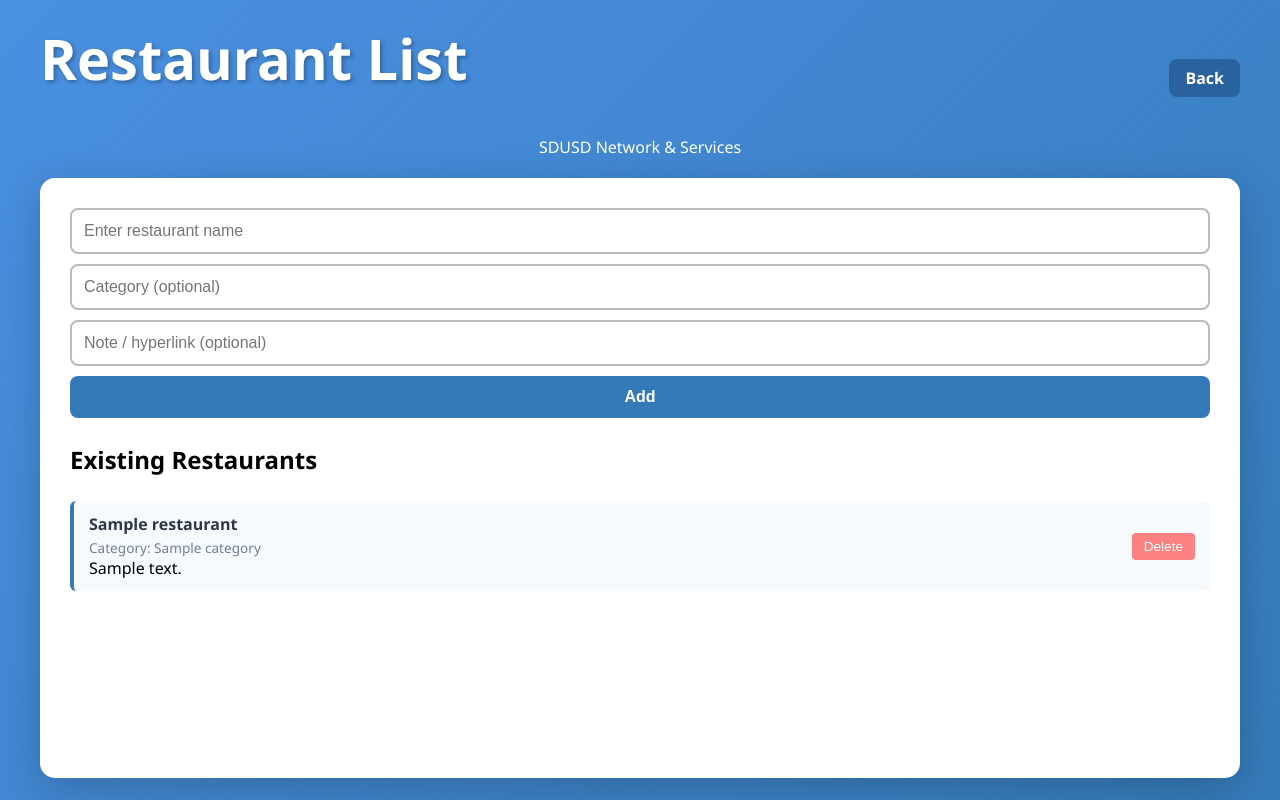
After one commit to skywolfz/22.Lunch_Roulette, a Flask app: page /admin in a window 1280 px wide. The commit adds this page. Run offline with Flask 3, Linux system fonts and the light colour scheme; tables that the repository leaves empty hold one stand-in row (values such as "Sample post").

Commit message:
Add admin page, blue theme, roulette animation, note field

```diff
--- a/app/models.py
+++ b/app/models.py
@@ -14,10 +14,13 @@ class Restaurant(db.Model):
     id = db.Column(db.Integer, primary_key=True)
     name = db.Column(db.String(150), nullable=False)
     category_id = db.Column(db.Integer, db.ForeignKey('category.id'), nullable=False)
+    note = db.Column(db.Text, nullable=True)  # optional note / hyperlink
 
     def to_dict(self):
         return {
             'id': self.id,
             'name': self.name,
-            'category': self.category.name if self.category else 'unknown'
+            'category': self.category.name if self.category else 'unknown',
+            'category_id': self.category_id,
+            'note': self.note
         }
--- a/app/routes.py
+++ b/app/routes.py
@@ -8,6 +8,11 @@ main_bp = Blueprint('main', __name__)
 @main_bp.route('/')
 def index():
     return render_template('index.html')
+
+@main_bp.route('/admin')
+def admin():
+    """Restaurant administration page"""
+    return render_template('admin.html')
 
 @main_bp.route('/api/categories', methods=['GET'])
 def get_categories():
@@ -27,6 +32,7 @@ def add_restaurant():
     data = request.json
     name = data.get('name', '').strip()
     category_name = data.get('category', '').strip() or 'unknown'
+    note = data.get('note', '').strip() or None
 
     if not name:
         return jsonify({'error': 'Restaurant name is required'}), 400
@@ -39,7 +45,7 @@ def add_restaurant():
         db.session.flush()
 
     # Add restaurant
-    restaurant = Restaurant(name=name, category_id=category.id)
+    restaurant = Restaurant(name=name, category_id=category.id, note=note)
     db.session.add(restaurant)
     db.session.commit()
 
@@ -51,13 +57,13 @@ def spin():
     data = request.json
     selected_category_ids = data.get('category_ids', [])
 
+    # if no categories explicitly selected, treat as all
     if not selected_category_ids:
-        return jsonify({'error': 'No categories selected'}), 400
-
-    # Get restaurants from selected categories
-    restaurants = Restaurant.query.filter(
-        Restaurant.category_id.in_(selected_category_ids)
-    ).all()
+        restaurants = Restaurant.query.all()
+    else:
+        restaurants = Restaurant.query.filter(
+            Restaurant.category_id.in_(selected_category_ids)
+        ).all()
 
     if not restaurants:
         return jsonify({'error': 'No restaurants in selected categories'}), 404
--- /dev/null
+++ b/app/static/admin.js
@@ -0,0 +1,121 @@
+document.addEventListener('DOMContentLoaded', function() {
+    const restaurantInput = document.getElementById('restaurantInput');
+    const categoryInput = document.getElementById('categoryInput');
+    const noteInput = document.getElementById('noteInput');
+    const addBtn = document.getElementById('addBtn');
+    const restaurantsList = document.getElementById('restaurantsList');
+
+    loadRestaurants();
+
+    addBtn.addEventListener('click', addRestaurant);
+    restaurantInput.addEventListener('keypress', (e) => {
+        if (e.key === 'Enter') addRestaurant();
+    });
+    categoryInput.addEventListener('keypress', (e) => {
+        if (e.key === 'Enter') addRestaurant();
+    });
+    noteInput.addEventListener('keypress', (e) => {
+        if (e.key === 'Enter') addRestaurant();
+    });
+
+    async function loadRestaurants() {
+        try {
+            const response = await fetch('/api/restaurants');
+            const restaurants = await response.json();
+            renderRestaurants(restaurants);
+        } catch (error) {
+            console.error('Error loading restaurants:', error);
+        }
+    }
+
+    function renderRestaurants(restaurants) {
+        restaurantsList.innerHTML = '';
+        if (restaurants.length === 0) {
+            const li = document.createElement('li');
+            li.textContent = 'No restaurants added yet';
+            li.style.color = '#a0aec0';
+            restaurantsList.appendChild(li);
+            return;
+        }
+
+        restaurants.forEach(restaurant => {
+            const li = document.createElement('li');
+            li.className = 'restaurant-item';
+
+            const info = document.createElement('div');
+            info.className = 'restaurant-info';
+
+            const name = document.createElement('div');
+            name.className = 'restaurant-name';
+            name.textContent = restaurant.name;
+
+            const catSpan = document.createElement('div');
+            catSpan.className = 'restaurant-category';
+            catSpan.textContent = `Category: ${restaurant.category}`;
+
+            const noteSpan = document.createElement('div');
+            noteSpan.className = 'restaurant-note';
+            if (restaurant.note) {
+                // if note looks like url, make anchor
+                if (/^https?:\/\//.test(restaurant.note)) {
+                    noteSpan.innerHTML = `<a href="${restaurant.note}" target="_blank">${restaurant.note}</a>`;
+                } else {
+                    noteSpan.textContent = restaurant.note;
+                }
+            }
+
+            info.appendChild(name);
+            info.appendChild(catSpan);
+            info.appendChild(noteSpan);
+
+            const deleteBtn = document.createElement('button');
+            deleteBtn.className = 'restaurant-delete';
+            deleteBtn.textContent = 'Delete';
+            deleteBtn.addEventListener('click', () => deleteRestaurant(restaurant.id));
+
+            li.appendChild(info);
+            li.appendChild(deleteBtn);
+            restaurantsList.appendChild(li);
+        });
+    }
+
+    async function addRestaurant() {
+        const name = restaurantInput.value.trim();
+        const category = categoryInput.value.trim();
+        const note = noteInput.value.trim();
+        if (!name) {
+            alert('Please enter a restaurant name');
+            return;
+        }
+        try {
+            const response = await fetch('/api/restaurants', {
+                method: 'POST',
+                headers: {
+                    'Content-Type': 'application/json'
+                },
+                body: JSON.stringify({ name, category: category || 'unknown', note })
+            });
+            if (response.ok) {
+                restaurantInput.value = '';
+                categoryInput.value = '';
+                noteInput.value = '';
+                restaurantInput.focus();
+                loadRestaurants();
+            } else {
+                alert('Error adding restaurant');
+            }
+        } catch (error) {
+            console.error('Error adding restaurant:', error);
+        }
+    }
+
+    async function deleteRestaurant(id) {
+        if (!confirm('Delete this restaurant?')) return;
+        try {
+            const resp = await fetch(`/api/restaurants/${id}`, { method: 'DELETE' });
+            if (resp.ok) loadRestaurants();
+        } catch (e) {
+            console.error('delete error', e);
+        }
+    }
+});
--- a/app/static/style.css
+++ b/app/static/style.css
@@ -6,10 +6,38 @@
 
 body {
     font-family: 'Segoe UI', Tahoma, Geneva, Verdana, sans-serif;
-    background: linear-gradient(135deg, #667eea 0%, #764ba2 100%);
+    background: linear-gradient(135deg, #4a90e2 0%, #357ab8 100%);
     min-height: 100vh;
     padding: 20px;
 }
+
+.header-row {
+    display: flex;
+    justify-content: space-between;
+    align-items: center;
+}
+
+.admin-link {
+    color: white;
+    background-color: #2a62a0;
+    padding: 8px 16px;
+    border-radius: 8px;
+    text-decoration: none;
+    font-weight: bold;
+    transition: background-color 0.3s;
+}
+
+.admin-link:hover {
+    background-color: #224f88;
+}
+
+.subtitle {
+    text-align: center;
+    color: white;
+    font-size: 1rem;
+    margin-bottom: 20px;
+}
+
 
 .container {
     max-width: 1200px;
@@ -49,11 +77,12 @@ body {
 
 input[type="text"] {
     padding: 12px;
-    border: 2px solid #ddd;
+    border: 2px solid #bbb;
     border-radius: 8px;
     font-size: 1rem;
     transition: border-color 0.3s;
 }
+
 
 input[type="text"]:focus {
     outline: none;
@@ -62,7 +91,7 @@ input[type="text"]:focus {
 
 .btn-add {
     padding: 12px 24px;
-    background-color: #667eea;
+    background-color: #357ab8;
     color: white;
     border: none;
     border-radius: 8px;
@@ -73,11 +102,11 @@ input[type="text"]:focus {
 }
 
 .btn-add:hover {
-    background-color: #5568d3;
+    background-color: #2a5d99;
 }
 
 .categories-section {
-    border: 2px solid #eee;
+    border: 2px solid #357ab8;
     padding: 15px;
     border-radius: 8px;
     max-height: 200px;
@@ -113,7 +142,7 @@ input[type="text"]:focus {
 
 .btn-go {
     padding: 20px;
-    background-color: #48bb78;
+    background-color: #2a62a0;
     color: white;
     border: none;
     border-radius: 8px;
@@ -125,7 +154,7 @@ input[type="text"]:focus {
 }
 
 .btn-go:hover {
-    background-color: #38a169;
+    background-color: #224f88;
 }
 
 .btn-go:active {
@@ -133,8 +162,8 @@ input[type="text"]:focus {
 }
 
 .result {
-    background-color: #f7fafc;
-    border-left: 5px solid #48bb78;
+    background-color: #f0f4ff;
+    border-left: 5px solid #2a62a0;
     padding: 20px;
     border-radius: 8px;
     min-height: 100px;
@@ -143,7 +172,7 @@ input[type="text"]:focus {
     justify-content: center;
     font-size: 1.8rem;
     font-weight: bold;
-    color: #2d3748;
+    color: #1a236a;
     text-align: center;
     word-wrap: break-word;
 }
@@ -176,11 +205,16 @@ input[type="text"]:focus {
     padding: 12px 15px;
     margin-bottom: 10px;
     border-radius: 6px;
-    border-left: 4px solid #667eea;
+    border-left: 4px solid #357ab8;
     display: flex;
     justify-content: space-between;
     align-items: center;
     transition: background-color 0.2s;
+}
+
+.restaurant-note a {
+    color: #2a62a0;
+    text-decoration: underline;
 }
 
 .restaurant-item:hover {
--- /dev/null
+++ b/app/templates/admin.html
@@ -0,0 +1,33 @@
+<!DOCTYPE html>
+<html lang="en">
+<head>
+    <meta charset="UTF-8">
+    <meta name="viewport" content="width=device-width, initial-scale=1.0">
+    <title>Restaurant List - Lunch Roulette</title>
+    <link rel="stylesheet" href="{{ url_for('static', filename='style.css') }}">
+</head>
+<body>
+    <div class="container">
+        <div class="header-row">
+            <h1 class="title">Restaurant List</h1>
+            <a href="/" class="admin-link">Back</a>
+        </div>
+        <div class="subtitle">SDUSD Network & Services</div>
+
+        <div class="main-content">
+            <div class="left-panel">
+                <div class="input-section">
+                    <input type="text" id="restaurantInput" placeholder="Enter restaurant name" />
+                    <input type="text" id="categoryInput" placeholder="Category (optional)" />
+                    <input type="text" id="noteInput" placeholder="Note / hyperlink (optional)" />
+                    <button id="addBtn" class="btn-add">Add</button>
+                </div>
+
+                <h2>Existing Restaurants</h2>
+                <ul id="restaurantsList"></ul>
+            </div>
+        </div>
+    </div>
+    <script src="{{ url_for('static', filename='admin.js') }}"></script>
+</body>
+</html>
```
Also changed, not shown: app/static/script.js (+28 -73 lines), app/templates/index.html (+6 -8 lines), README.md, 1 other file.
